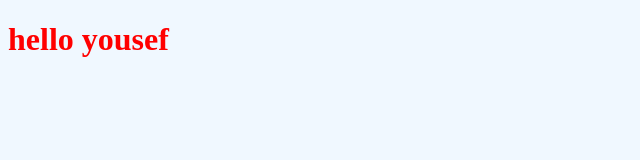
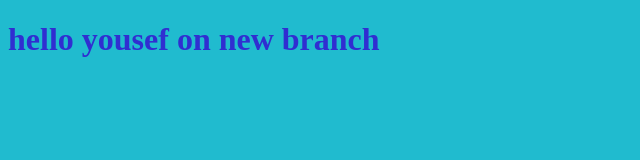
Before and after one commit to yousef0samir0ali/myproject, a plain HTML site: page index.html in a window 1280 px wide. Shown: the whole page, without its empty margins (0-640 px from the left). Drawn offline with Linux system fonts and the light colour scheme.

Commit message:
changeing branch yousef

```diff
--- a/index.html
+++ b/index.html
@@ -8,7 +8,7 @@
     <title>Document</title>
 </head>
 <body>
-    <h1>hello yousef</h1>
+    <h1>hello yousef on new branch</h1>
     <script src="app.js"></script>
 </body>
 </html>
--- a/style.css
+++ b/style.css
@@ -1,6 +1,6 @@
 h1{
-    color: red;
+    color: rgb(48, 46, 209);
 }
 body{
-    background-color: aliceblue;
+    background-color: rgb(32, 187, 207);
 }
```
